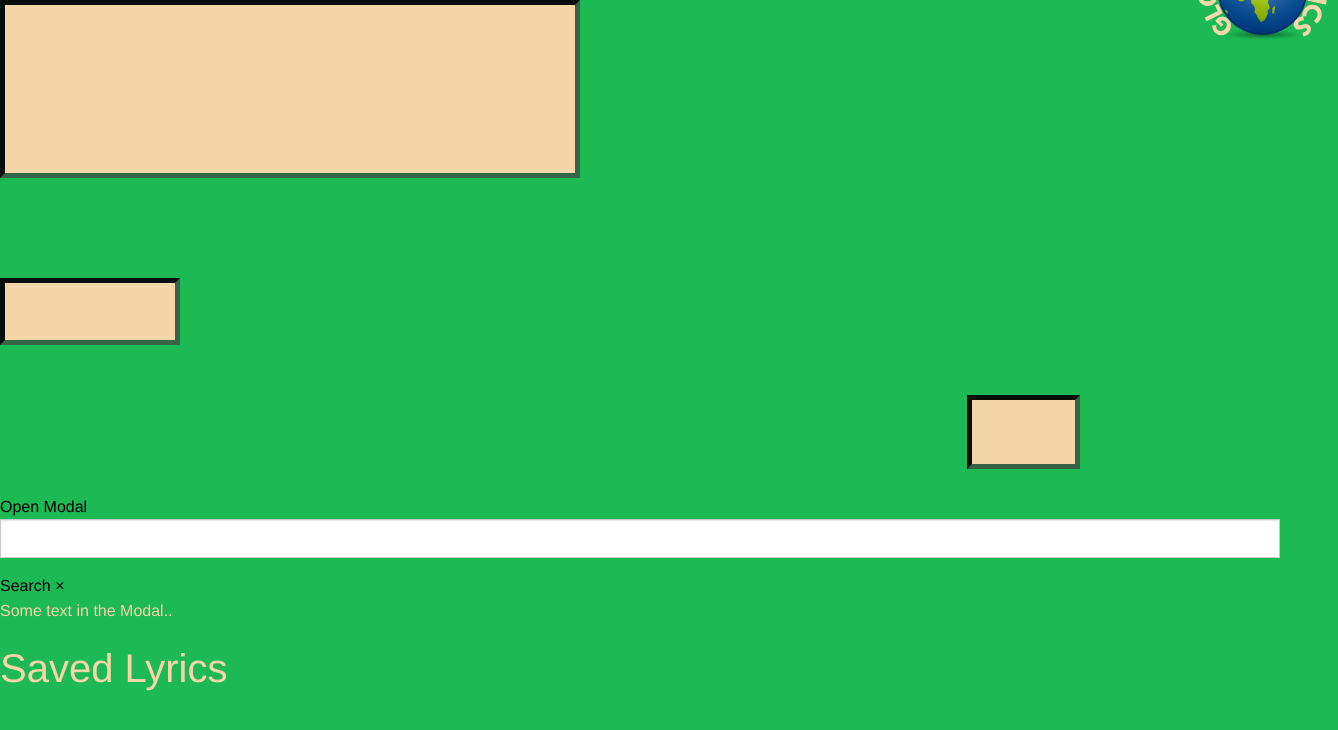
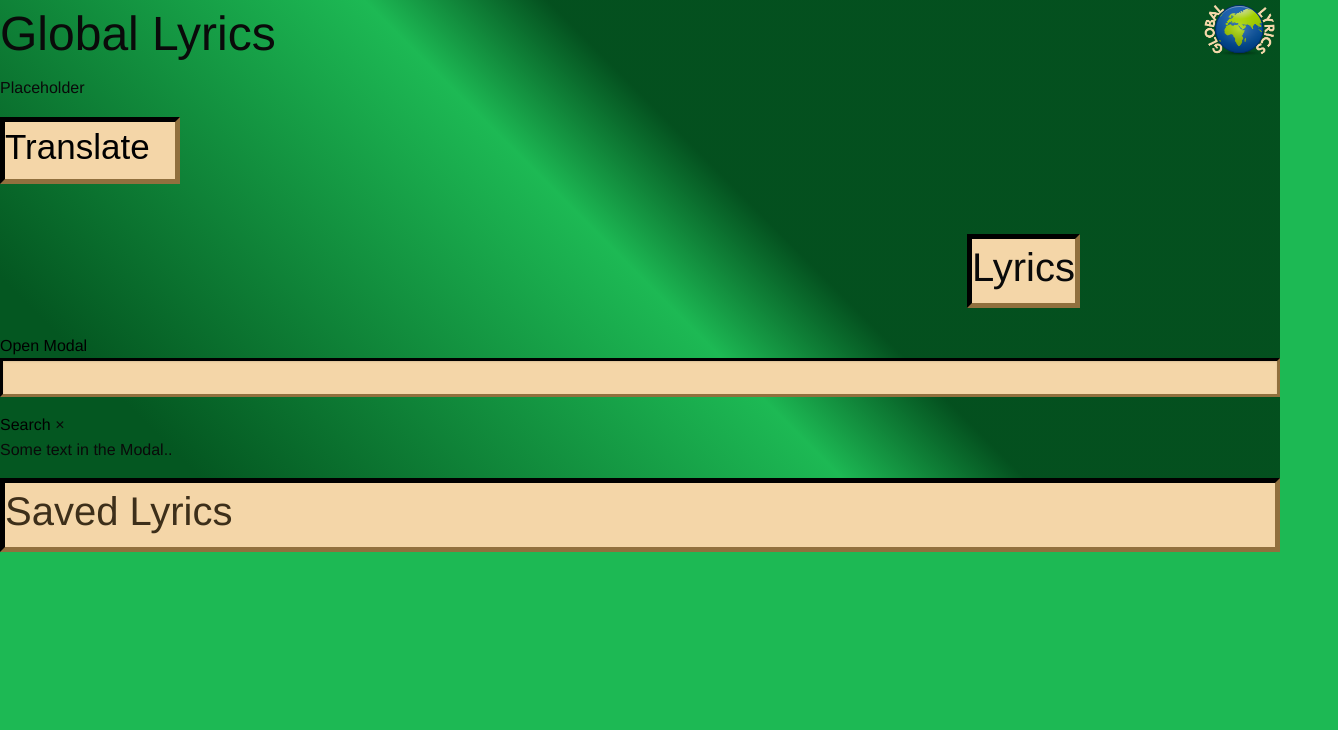
Before and after one commit to ehammon/global-lyrics, a plain HTML site: page index.html in a window 1280 px wide. Shown: the whole page, 1338 px wide, since content can reach past the window. Drawn offline with nearby package versions, Linux system fonts and the light colour scheme; no server answers.

Commit message:
fixed all the merge issues

```diff
--- a/assets/style.css
+++ b/assets/style.css
@@ -1,16 +1,15 @@
 :root {
     --green: #1DB954;
     --cream: #F4D6A8;
+    background-color: var(--green);
 }
-
 body {
     background-color: var(--green);
+    background-image: linear-gradient(45deg, #045721 15%, #1DB954 50%, #02491bef 60%);
 }
-
 header {
-
     background-color: var(--cream);
-    color: var(--green);
+    color: black;
     /* margin-top: 100px; */
     /* margin-left: 100px; */
     margin-right: 700px;
@@ -18,11 +17,9 @@ header {
     border: inset;
     border-width: 5px;
     border-style: round;
-    border-color: #376346;
-
+    border-color: #3D2F1A;
     /* position: relative; */
 }
-
 img {
     /* position: relative; */
     flex-wrap: wrap;
@@ -31,31 +28,26 @@ img {
     /* margin-top: 20px; */
     float: right;
     clear: bottom;
-
 }
-
 .image {
     position: absolute;
     right: -58px;
     top: -65px;
 }
-
 .translate {
     background-color: var(--cream);
     margin-right: 1100px;
     margin-bottom: 150px;
-    color: var(--green);
+    color: black;
     border: solid;
     border: inset;
     border-width: 5px;
-    border-color: #376346;
+    border-color: #3D2F1A;
 }
-
 .translate h2 {
     font-size: 35px;
     font-family: Arial, Helvetica, sans-serif;
 }
-
 .lyrics {
     background-color: var(--cream);
     float: right;
@@ -64,20 +56,20 @@ img {
     border: solid;
     border: inset;
     border-width: 5px;
-    border-color: #376346;
+    border-color: #3D2F1A;
 }
-
+#songName {
+    border: solid;
+    border: inset;
+    background-color: var(--cream);
+    border-color: #3D2F1A;
+}
 footer {
     background-color: var(--cream);
     margin: 0 0 150 0;
-    color: #3d2f1a;
+    color: #3D2F1A;
     border: solid;
     border: inset;
     border-width: 5px;
-    border-color: #376346;
+    border-color: #3D2F1A;
 }
-
-h1, h2, p{
-    color: var(--cream);
-
-}
--- a/index.html
+++ b/index.html
@@ -12,59 +12,46 @@
 </head>
 
 <body>
-
-    <header>
-        <div id="title">
-            <div class="title grid-y" id="title1">
+    <div class="title grid-x">
+        <div class="cell medium-9">
             <h1>Global Lyrics</h1>
-                <p>Lorem ipsum dolor sit amet, consectetur
-                    adipisicing elit. Rem inventore eum corrupti
-                    quae consequatur quasi totam amet, soluta sed
-                    odit, laborum quos maiores vitae ducimus quibusdam
-                    praesentium libero accusamus iusto?</p>
-                <div class="image">
-                    <img src="assets/images/global lyrics (3).png">
+            <p>Placeholder</p>
+        </div>
+        <div class="logo cell medium-3">
+            <img src="./assets/images/global lyrics (3).png">
         </div>
     </div>
-      </div>
-  </header>
-
     <section class="translate">
         <div>
             <h2>Translate</h2>
         </div>
     </section>
-
     <section class="lyrics">
         <div>
             <h2>Lyrics</h2>
         </div>
     </section>
-
         <section class="search">
         <!-- Trigger/Open The Modal -->
         <button id="myBtn">Open Modal</button>
-
         <!-- The Modal -->
         <div id="myModal" class="modal">
             <!-- Modal content -->
             <div class="modal-content">
-
                 <input id="songName" type="text"/>
                 <button id="search-button">Search</button>
-
                 <span class="close">&times;</span>
                 <p>Some text in the Modal..</p>
                 </div>
             </div>
     </section>
-
-        <section id="savedLyrics">
+    <footer>
+        <section>
             <div>
                 <h2>Saved Lyrics</h2>
             </div>
         </section>
-
+    </footer>
 <script src="https://code.jquery.com/jquery-3.5.1.min.js"></script>
 <script src="https://cdn.jsdelivr.net/npm/foundation-sites@6.7.4/dist/js/foundation.min.js" crossorigin="anonymous"></script>
 <script src="./assets/script.js"></script>
```
Lines whose indentation alone changed are shown as unchanged.
